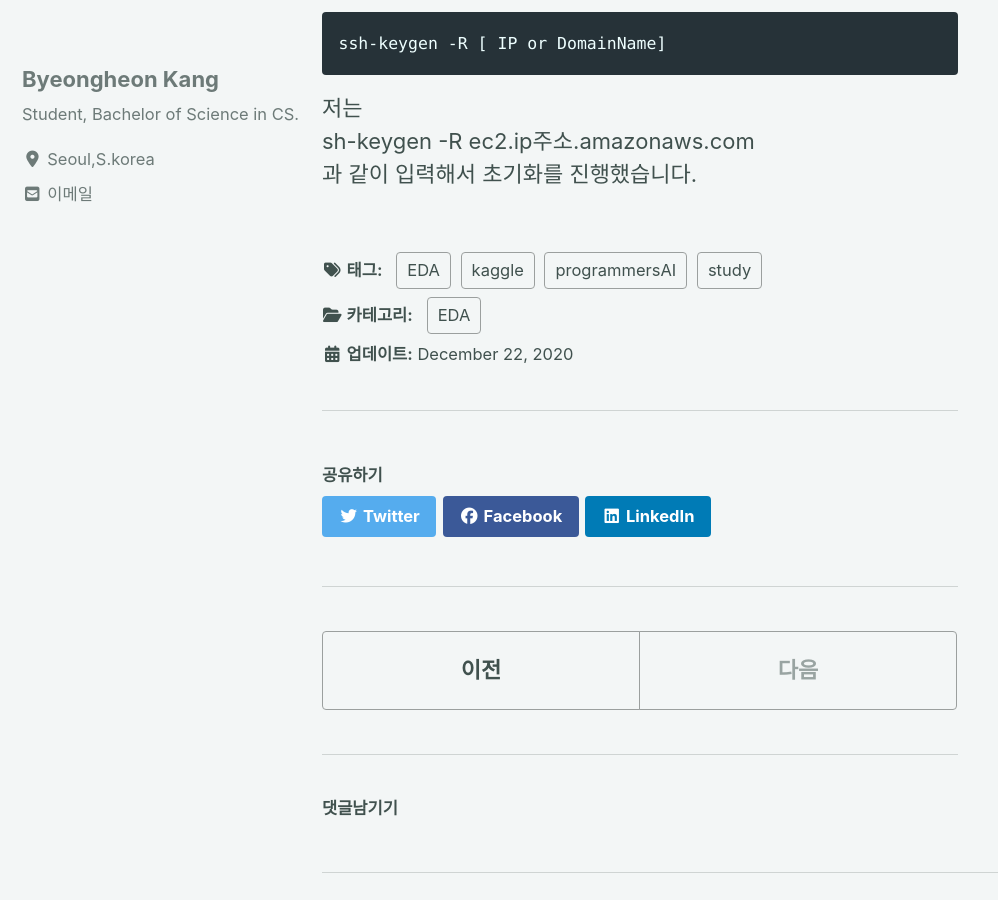
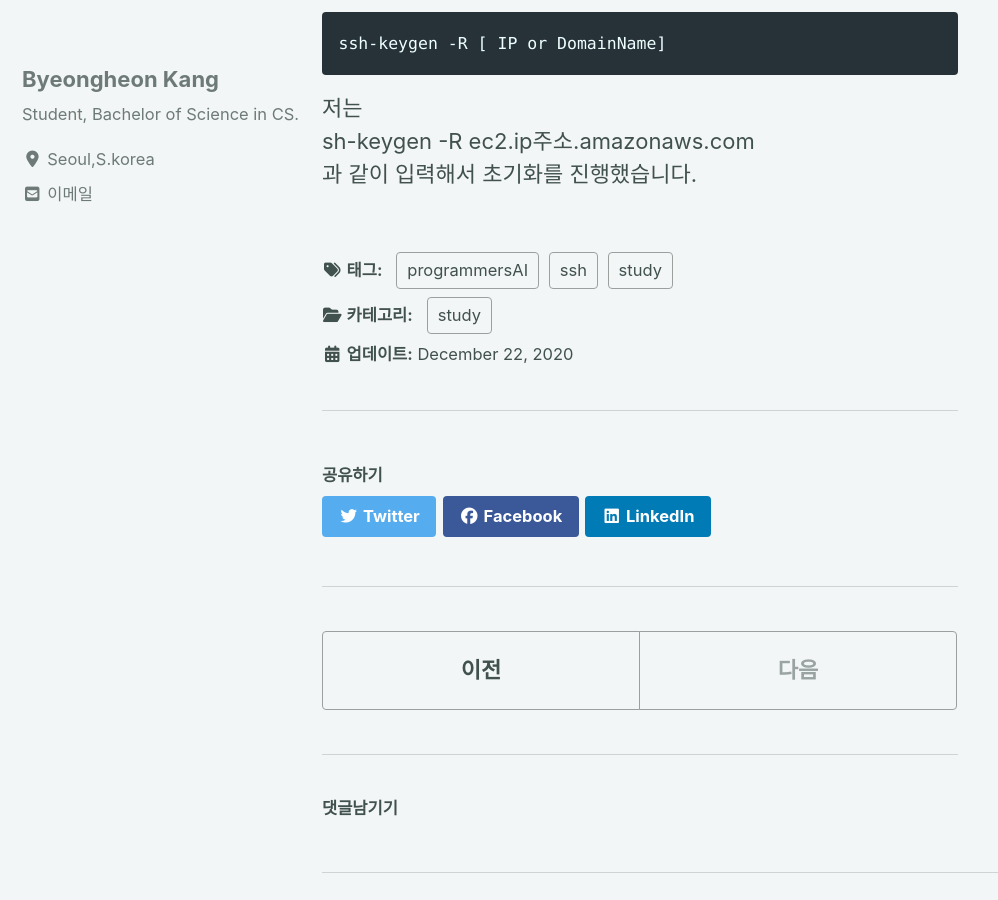
Before and after one commit to devtrail42/devtrail42.github.io, a Jekyll site: the page built from _posts/2020-12-22-sshErr.md, in a window 1280 px wide and 900 px high, scrolled down 1588 px. Shown: the whole window, without its empty margins (0-998 px from the left). Built offline with Jekyll 4.4.1, drawn with Linux system fonts in a browser that asks for light colours; cached includes are drawn as plain includes; nearby versions of some CDN libraries; comment, search, counter and statistics services are not loaded.

Commit message:
add post

```diff
--- a/_posts/2020-12-22-sshErr.md
+++ b/_posts/2020-12-22-sshErr.md
@@ -9,8 +9,8 @@ header:
     - label: "노트북 보러가기"
       url: "https://www.kaggle.com/byeongheonkang/explore-pokemon-data"
 
-categories: [EDA]
-tags: [EDA, kaggle, study, programmersAI]
+categories: [study]
+tags: [ssh, study, programmersAI]
 comments: true
 ---
 
```
